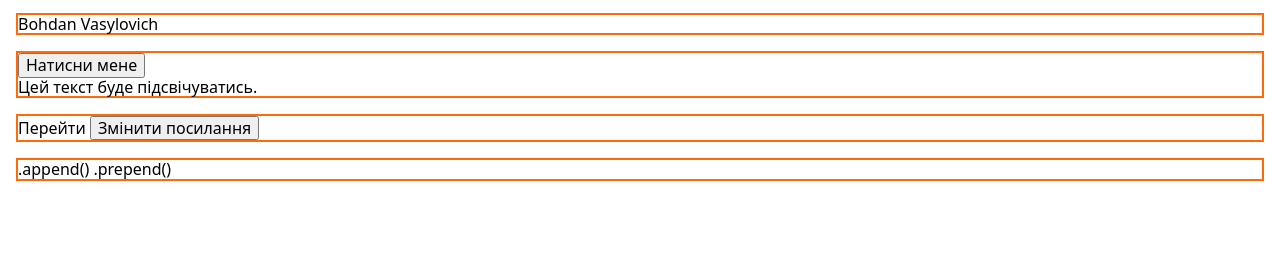
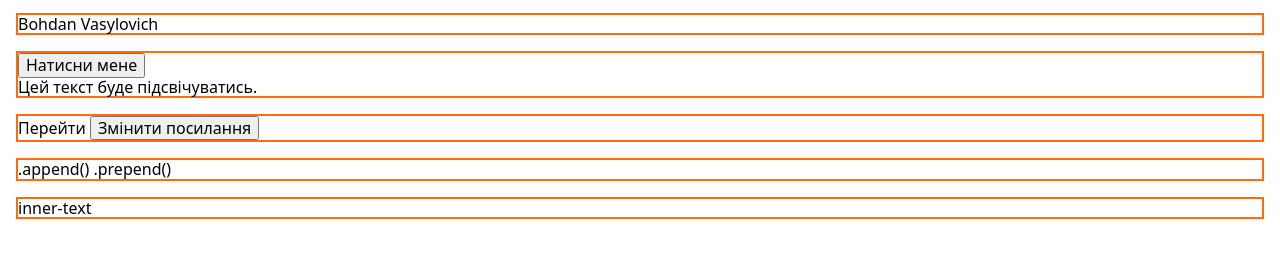
Before and after one commit to Mrmantikor/My-JS-Synopsis, a plain HTML site: page pages/07.html in a window 1280 px wide. Shown: the part 66-324 px from the top of the page. Drawn offline with nearby package versions, Linux system fonts and the light colour scheme.

Commit message:
My JS Synopsis

```diff
--- a/js/07.js
+++ b/js/07.js
@@ -232,7 +232,13 @@ const last = document.createElement('p');
 last.textContent = '⬇ Кінцевий елемент';
 box.append(last); //-→ Додає в кінець
  */
-
+/* //! element.innerHTML (Отримує, додає і тд)
+TODO: Метод innerHTML - отримує або встановлює вміст елемента в форматі HTML. Він дозволяє працювати з вмістом елемента як з рядком HTML-коду, що включає як текст, так і інші HTML-елементи.
+ * - Читання
+ * - Зміна
+ * - Якщо вписати порожній рядок у innerHTML, то весь вміст елемента буде видалено, і він залишиться порожнім.
+ * //! Використання innerHTML який отримано від користувача або з ненадійного джерела, може призвести до XSS-атак, оскільки зловмисники можуть вставити шкідливий код.
+*/
 //#endregion
 
 /*
@@ -240,7 +246,3 @@ innerHTML
 dataset
 style
 */
-
-const innerHTML = text.innerHTML;
-
-console.log(innerHTML);
--- a/pages/07.html
+++ b/pages/07.html
@@ -42,6 +42,9 @@
       <section class="section-wrap">
         <div class="append-preppend-box">.append() .prepend()</div>
       </section>
+      <section class="section-wrap">
+        <div class="inner">inner-text</div>
+      </section>
     </main>
   </body>
 </html>
```
